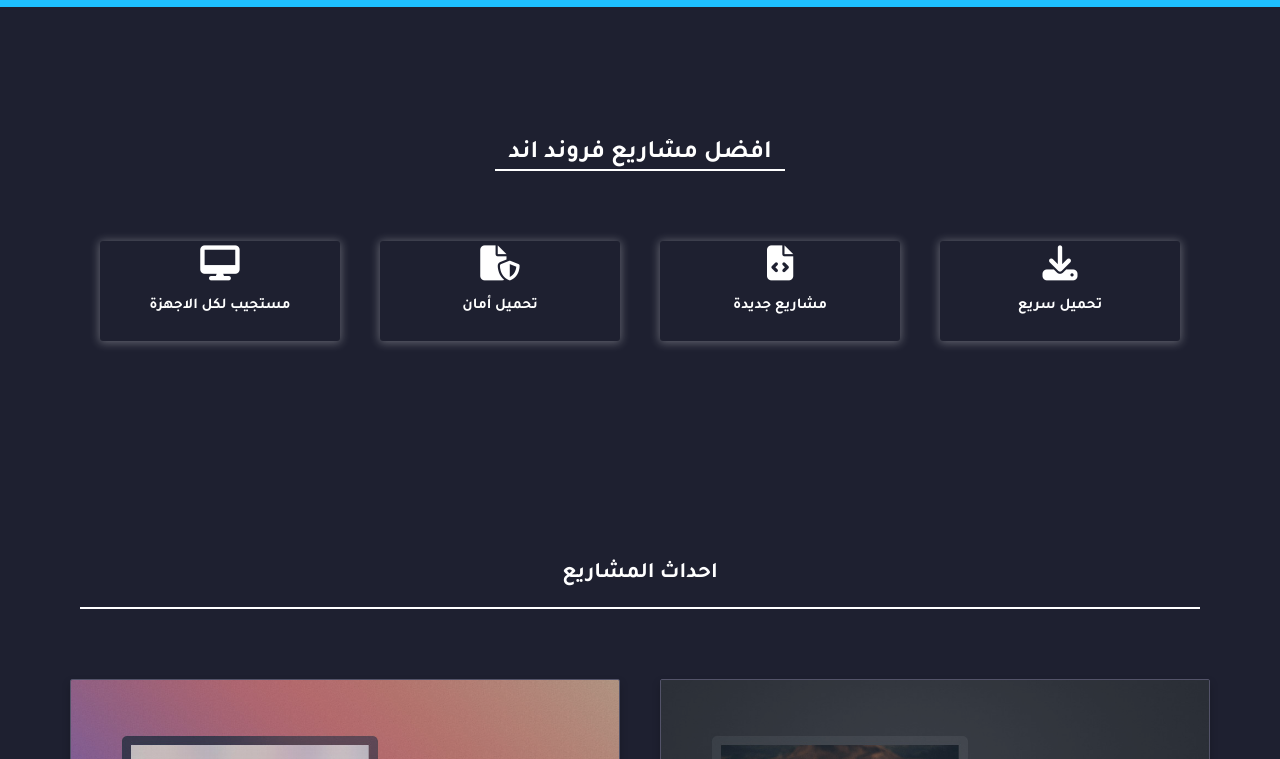
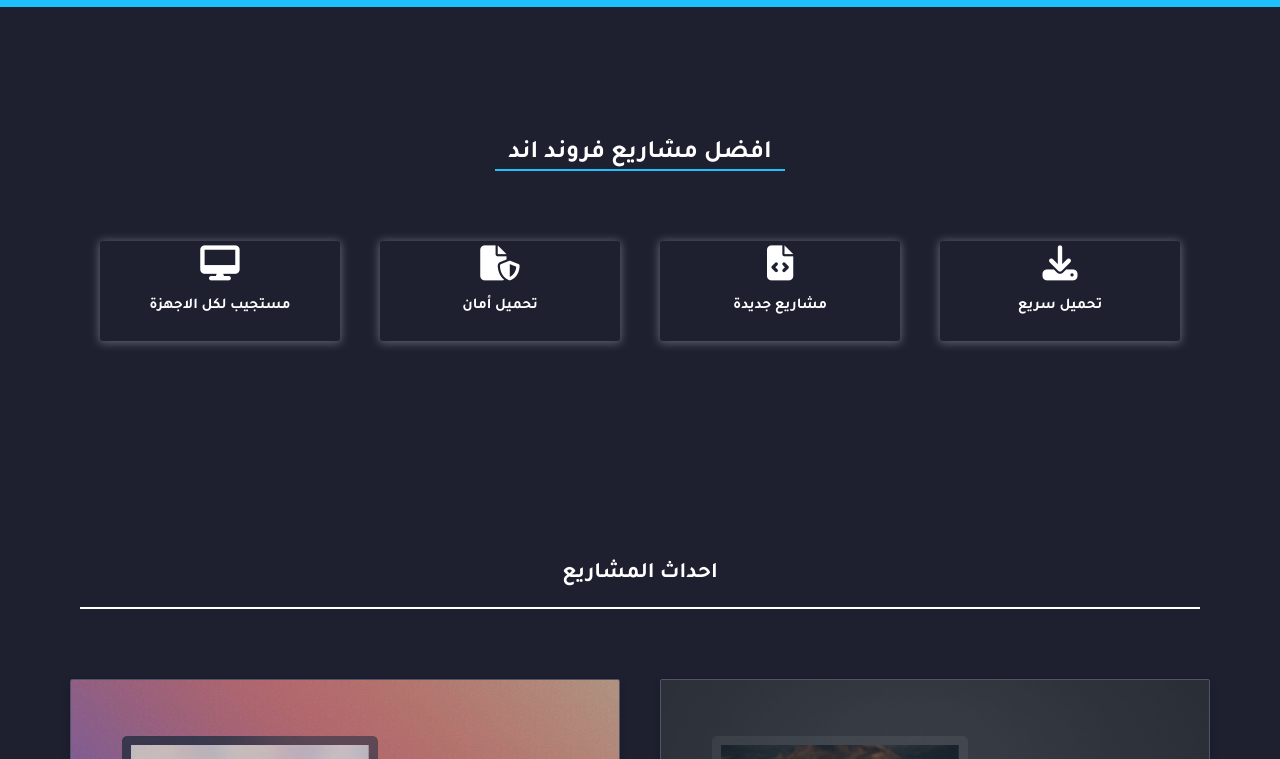
Before and after one commit to SabryAwaida/Source-code, a plain HTML site: page index.html in a window 1280 px wide. Shown: the part 41-800 px from the top of the page. Drawn offline with Linux system fonts and the light colour scheme.

Commit message:
Update style.css

```diff
--- a/style.css
+++ b/style.css
@@ -90,7 +90,7 @@ header nav a {
    font-size: 25px;
    color: #fff;
    width: 300px;
-   border-bottom: 2px solid #fff;
+   border-bottom: 2px solid #1ec0ff;
    overflow: hidden;
    white-space: nowrap;
    border-left: 2px solid  rgb(255 255 255 / 80%);
```
